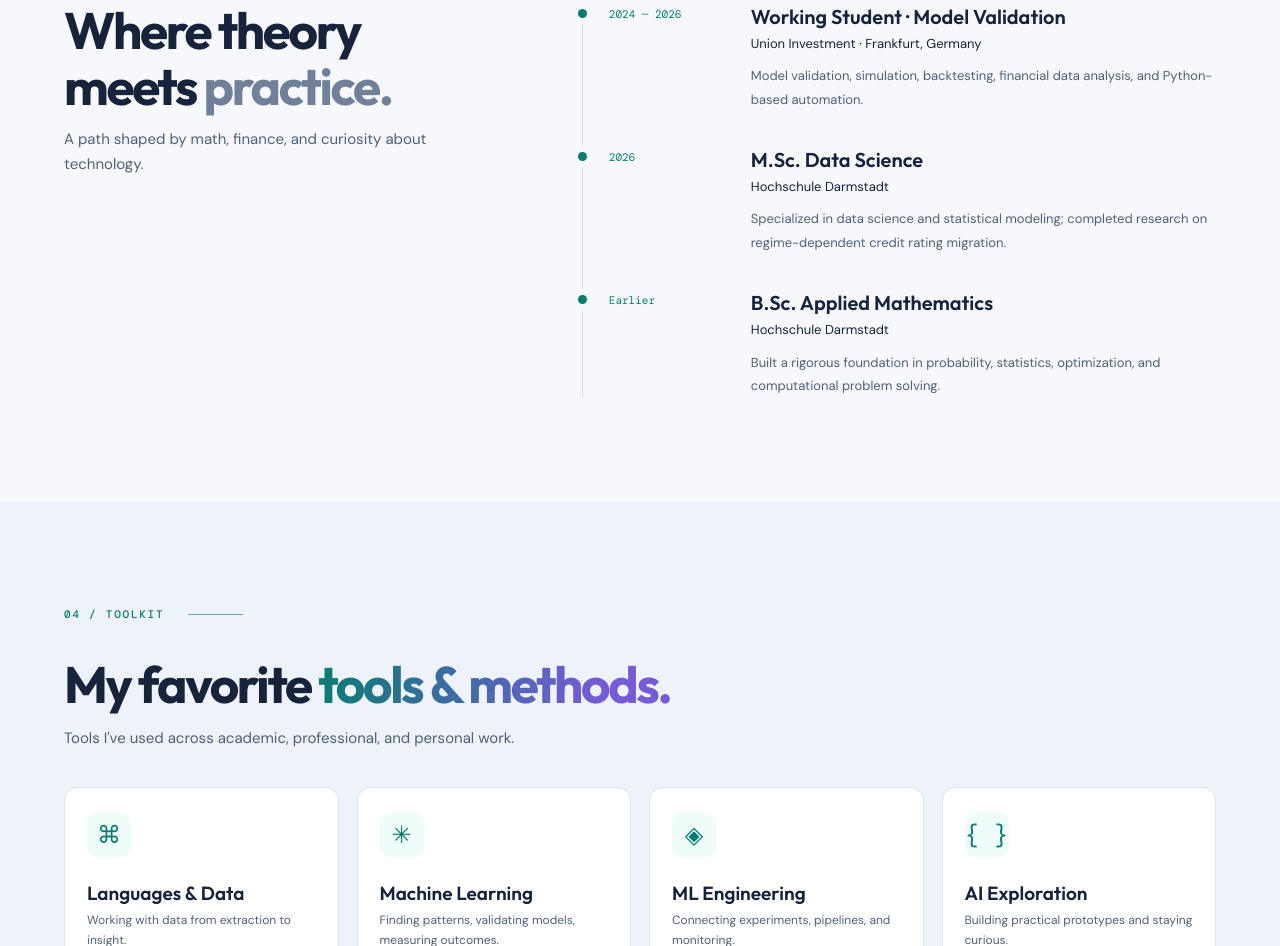
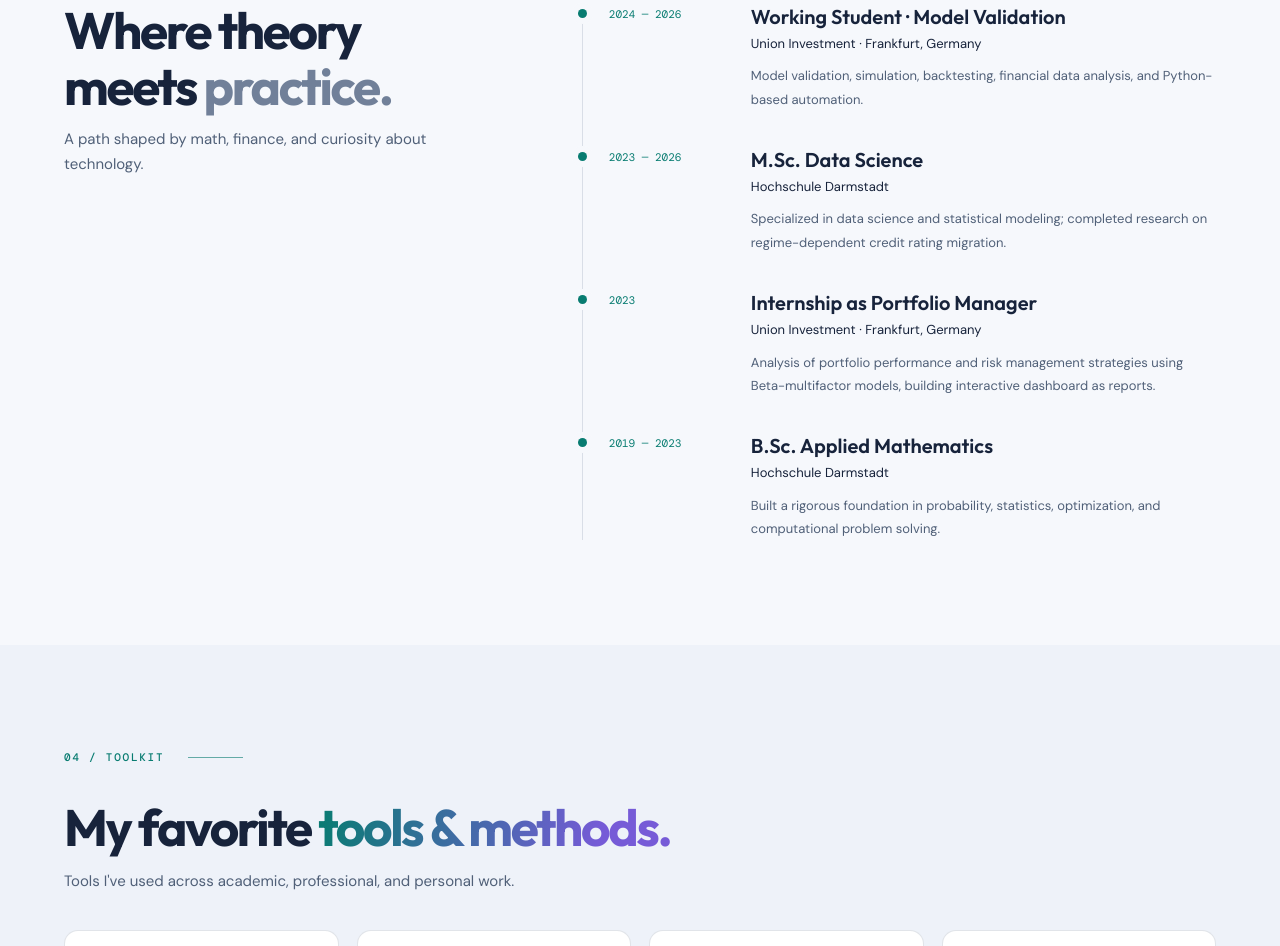
Before and after one commit to TranNTD/SelfPortfolio, a plain HTML site: page index.html in a window 1280 px wide. Shown: the part 2859-3805 px from the top of the page. Drawn offline with nearby package versions, Linux system fonts and the light colour scheme.

Commit message:
change datetime

```diff
--- a/index.html
+++ b/index.html
@@ -122,8 +122,9 @@
 <div class="experience-grid"><div><h2 class="section-heading" data-i18n="experience.heading" id="experience-heading">Where theory meets <span class="text-muted-heading">practice.</span></h2><p class="section-subtitle" data-i18n="experience.subtitle">A path shaped by math, finance, and curiosity about technology.</p></div>
 <div class="timeline">
 <div class="timeline-item"><div class="timeline-when">2024 — 2026</div><div class="timeline-detail"><h3 data-i18n="exp1.title">Working Student · Model Validation</h3><p class="timeline-place" data-i18n="exp1.place">Union Investment · Frankfurt, Germany</p><p data-i18n="exp1.description">Model validation, simulation, backtesting, financial data analysis, and Python-based automation.</p></div></div>
-<div class="timeline-item"><div class="timeline-when">2026</div><div class="timeline-detail"><h3>M.Sc. Data Science</h3><p class="timeline-place">Hochschule Darmstadt</p><p data-i18n="exp2.description">Specialized in data science and statistical modeling; completed research on regime-dependent credit rating migration.</p></div></div>
-<div class="timeline-item"><div class="timeline-when" data-i18n="exp3.when">Earlier</div><div class="timeline-detail"><h3 data-i18n="exp3.title">B.Sc. Applied Mathematics</h3><p class="timeline-place">Hochschule Darmstadt</p><p data-i18n="exp3.description">Built a rigorous foundation in probability, statistics, optimization, and computational problem solving.</p></div></div>
+<div class="timeline-item"><div class="timeline-when">2023 — 2026</div><div class="timeline-detail"><h3>M.Sc. Data Science</h3><p class="timeline-place">Hochschule Darmstadt</p><p data-i18n="exp2.description">Specialized in data science and statistical modeling; completed research on regime-dependent credit rating migration.</p></div></div>
+<div class="timeline-item"><div class="timeline-when">2023</div><div class="timeline-detail"><h3 data-i18n="exp31.title">Internship as Portfolio Manager</h3><p class="timeline-place" data-i18n="exp1.place">Union Investment · Frankfurt, Germany</p><p data-i18n="exp31.description">Analysis of portfolio performance and risk management strategies using Beta-multifactor models, building interactive dashboard as reports.</p></div></div>
+<div class="timeline-item"><div class="timeline-when">2019 — 2023</div><div class="timeline-detail"><h3 data-i18n="exp3.title">B.Sc. Applied Mathematics</h3><p class="timeline-place">Hochschule Darmstadt</p><p data-i18n="exp3.description">Built a rigorous foundation in probability, statistics, optimization, and computational problem solving.</p></div></div>
 </div>
 </div>
 </div>
--- a/translations.js
+++ b/translations.js
@@ -64,8 +64,10 @@ const PORTFOLIO_DE = {
   "exp1.description": "Modellvalidierung, Simulationen, Backtesting, Finanzdatenanalysen und Automatisierung mit Python.",
   "exp2.description": "Vertiefung in Data Science und statistischer Modellierung; Masterarbeit zur regimeabhängigen Migration von Unternehmensratings.",
   "exp3.when": "Zuvor",
+  "exp31.title": "Praktikum als Portfoliomanagerin",
   "exp3.title": "B.Sc. Angewandte Mathematik",
   "exp3.description": "Fundierte Kenntnisse in Wahrscheinlichkeitstheorie, Statistik, Optimierung und computergestützter Problemlösung.",
+  "exp31.description": "Analyse der Portfolio-Performance und von Risikomanagementstrategien mittels Beta-Multifaktormodellen; Erstellung interaktiver Dashboards als Berichtsformate.",
   "skills.label": "04 / MEINE WERKZEUGE",
   "skills.heading": "Meine bevorzugten <span class=\"gradient-text\">Tools & Methoden.</span>",
   "skills.subtitle": "Werkzeuge aus meinem Studium, meiner Berufspraxis und eigenen Projekten.",
```
